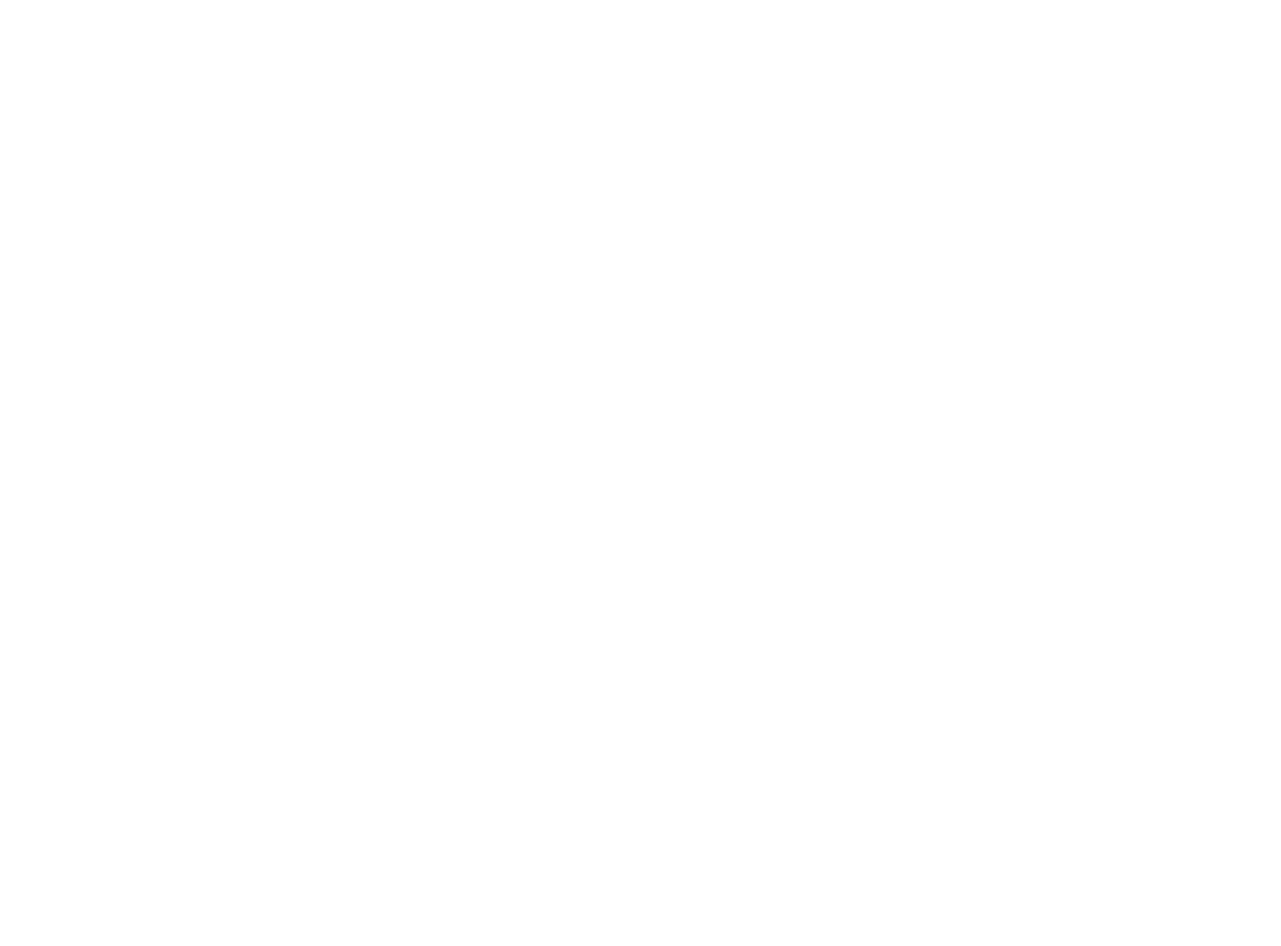
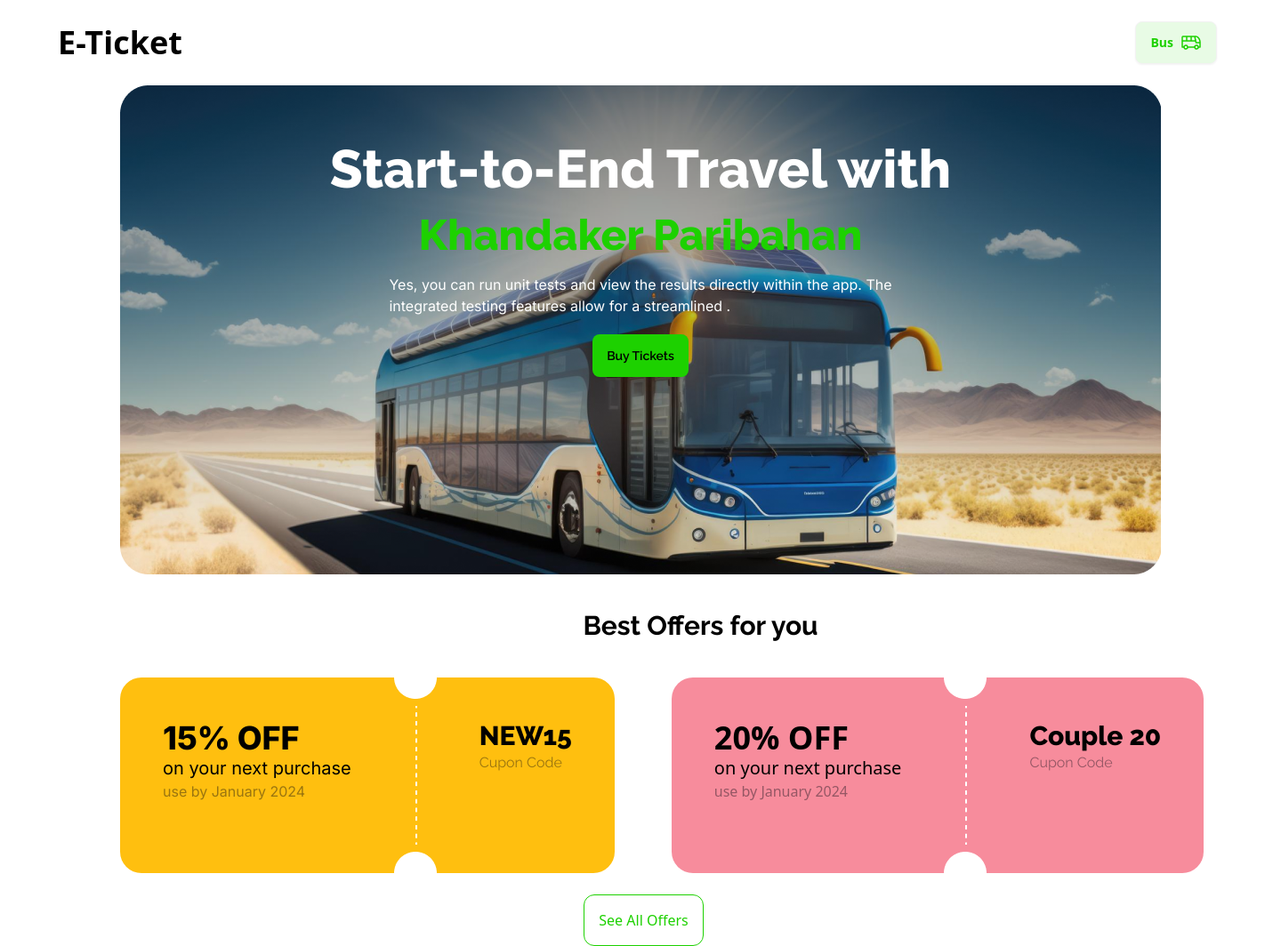
Before and after one commit to Developer-Sojol/Assignment-5, a plain HTML site: page index.html in a window 1280 px wide. Shown: the whole page at 89% size, 1440 px wide, since content can reach past the window. Before the commit the page ends 800 px from the top, so only its background shows below. Drawn offline with nearby package versions, Linux system fonts and the light colour scheme.

Commit message:
banner &offer added

```diff
--- a/index.html
+++ b/index.html
@@ -14,12 +14,66 @@
    <!-- Custom Css -->
    <link rel="stylesheet" href="./Styles/styles.css">
 </head>
-<body>
+<body class="w-[1440px] bg-white mx-auto text-black ">
    <header>
-      <nav></nav>
+      <nav class="p-4 ml-6 mr-12">
+         <div class="navbar ">
+            <div class="flex-1">
+              <a class="btn btn-ghost text-4xl font-extrabold">E-Ticket</a>
+            </div>
+            <div class="flex-none">
+               <button class="btn text-[#1DD100] bg-[#1DD1001A] ">
+                  Bus
+                  <img src="./images/bus-icon.png" alt="">
+                </button>
+            </div>
+          </div>
+      </nav>
+      <div class="banner mx-auto w-[1170px] h-[550px] bg-[url(images/banner.png)]">
+            <div class="flex flex-col items-center justify-center text-white gap-5 pt-16 font-raleway">
+               <h1 class="text-6xl  font-extrabold">Start-to-End Travel with</h1>
+               <h3 class="text-5xl font-extrabold text-[#1DD100]">Khandaker Paribahan</h3>
+               <p class="font-inter">Yes, you can run unit tests and view the results directly within the app. The <br> integrated testing features allow for a streamlined .</p>
+
+               <button class="btn text-black border-none bg-[#1DD100]">Buy Tickets</button>
+            </div>
+      </div>
    </header>
-   <main>
+   <main class="ml-[135px]">
+      <section class="offer-sec mt-10">
+         <h1 class="text-3xl text-black font-bold text-center font-raleway">Best Offers for you</h1>
 
+         <div class="flex flex-row gap-16 mt-10">
+            <div class="flex flex-row  bg-[#FFBF0F] rounded-3xl ">
+               <div class="text-black m-12 font-inter">
+                  <h1 class="text-4xl font-extrabold">15% OFF</h1>
+                  <p class="text-xl">on your next purchase</p>
+                  <p class="text-[#03071266]">use by January 2024</p>
+               </div>
+               <img src="./images/cupon-devider.png" alt="">
+               <div class="m-12 font-raleway">
+                  <h1 class="text-3xl font-extrabold">NEW15</h1>
+                  <p class="text-[#03071266]">Cupon Code</p>
+               </div>
+            </div>
+
+            <div class="flex flex-row  bg-[#F78C9C] rounded-3xl ">
+               <div class="text-black m-12">
+                  <h1 class="text-4xl font-extrabold">20% OFF</h1>
+                  <p class="text-xl">on your next purchase</p>
+                  <p class="text-[#03071266]">use by January 2024</p>
+               </div>
+               <img src="./images/cupon-devider.png" alt="">
+               <div class="m-12 font-raleway">
+                  <h1 class="text-3xl font-extrabold">Couple 20</h1>
+                  <p class="text-[#03071266]">Cupon Code</p>
+               </div>
+            </div>
+         </div>
+          <div class="mt-6 -ml-32 text-center">
+            <button class="border border-[#1DD100] text-[#1DD100] p-4 rounded-xl text-center ">See All Offers </button>
+          </div>
+      </section>
    </main>
    <footer>
 
```
